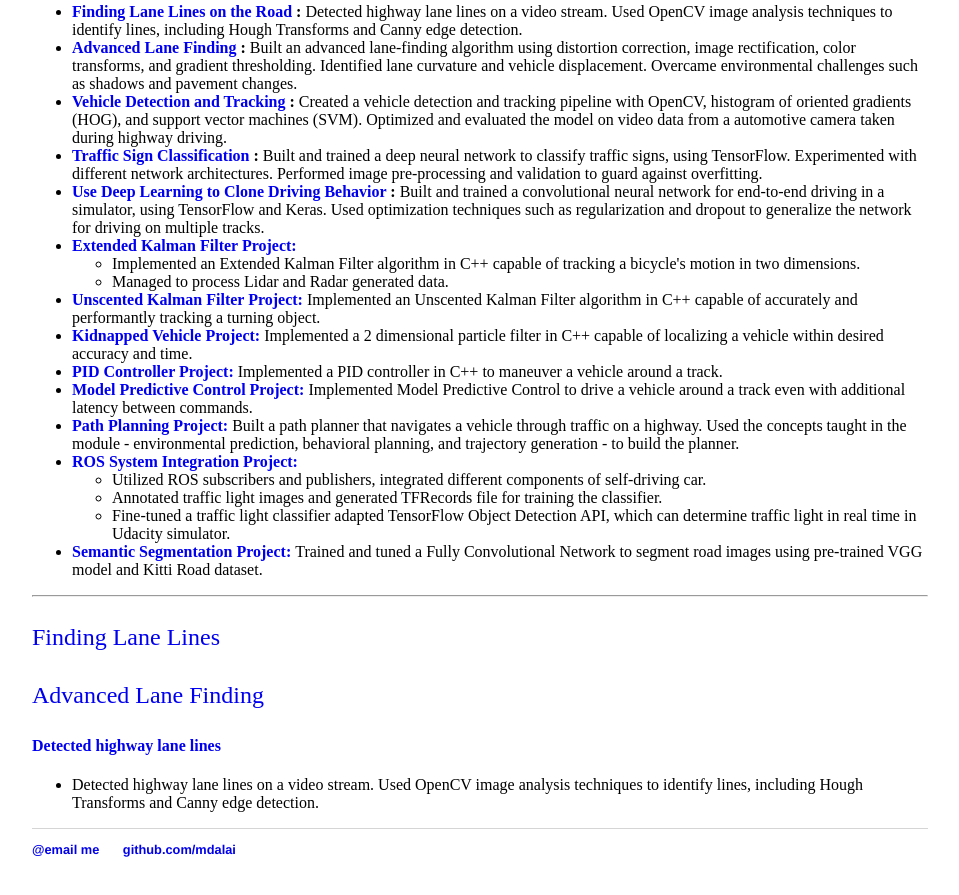
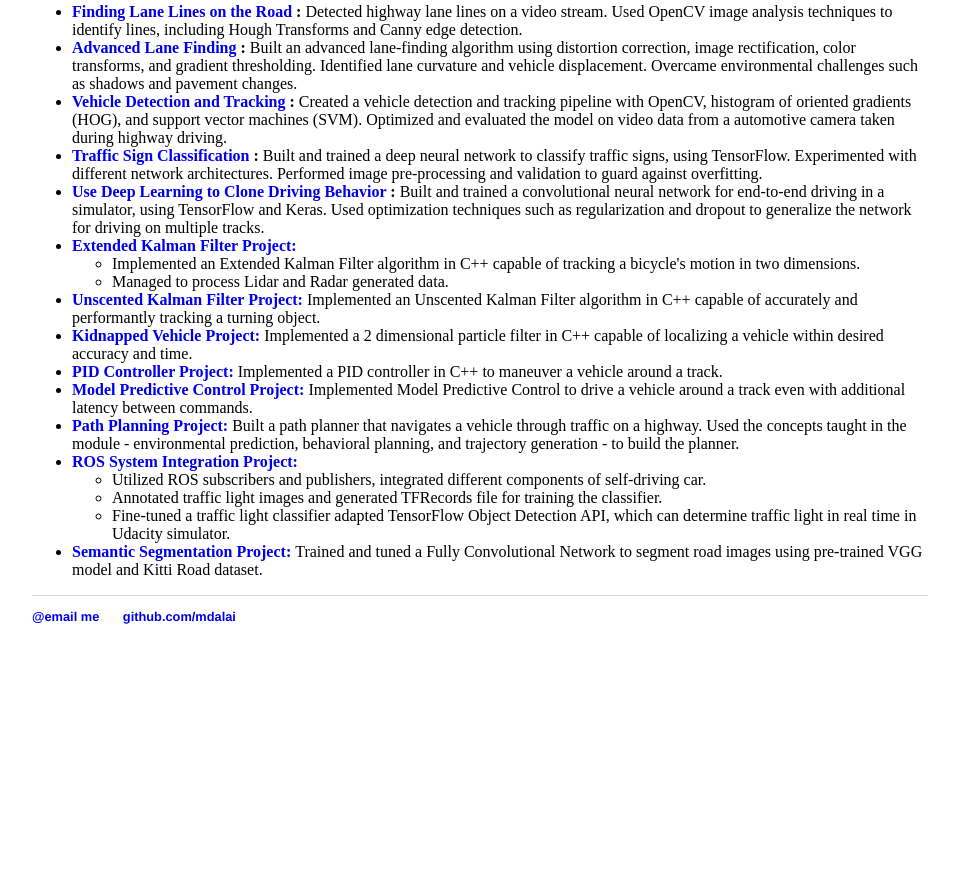
Before and after one commit to mdalai/mdalai.github.io, a plain HTML site: page index.html in a window 1280 px wide. Shown: the part 448-1343 px from the top of the page, without its empty margins (160-1119 px from the left). After the commit the page ends 1132 px from the top, so only its background shows below. Drawn offline with Linux system fonts and the light colour scheme.

Commit message:
Update index.html

```diff
--- a/index.html
+++ b/index.html
@@ -105,21 +105,7 @@
 
 		</ul>
 
-	       <hr>
 
-
-
-
-		<p> <a href = "https://github.com/mdalai/self-driving-car-finding-lane-lines" >Finding Lane Lines </a> </p>
-		<p> <a href = "https://github.com/mdalai/self-driving-car-advanced-line-finding" >Advanced Lane Finding</a> </p>
-
-		<h4>
-			<a href = "https://github.com/mdalai/self-driving-car-finding-lane-lines" >
-				Detected highway lane lines </a> </h4>
-		<ul>
-		<li> Detected highway lane lines on a video stream. Used OpenCV image analysis techniques to identify lines,
-			including Hough Transforms and Canny edge detection.</li>
-		</ul>
 		<footer>
     		<ul>
         		<li><a href="mailto:mingat.dalai@gmail.com">@email me</a></li>
```
